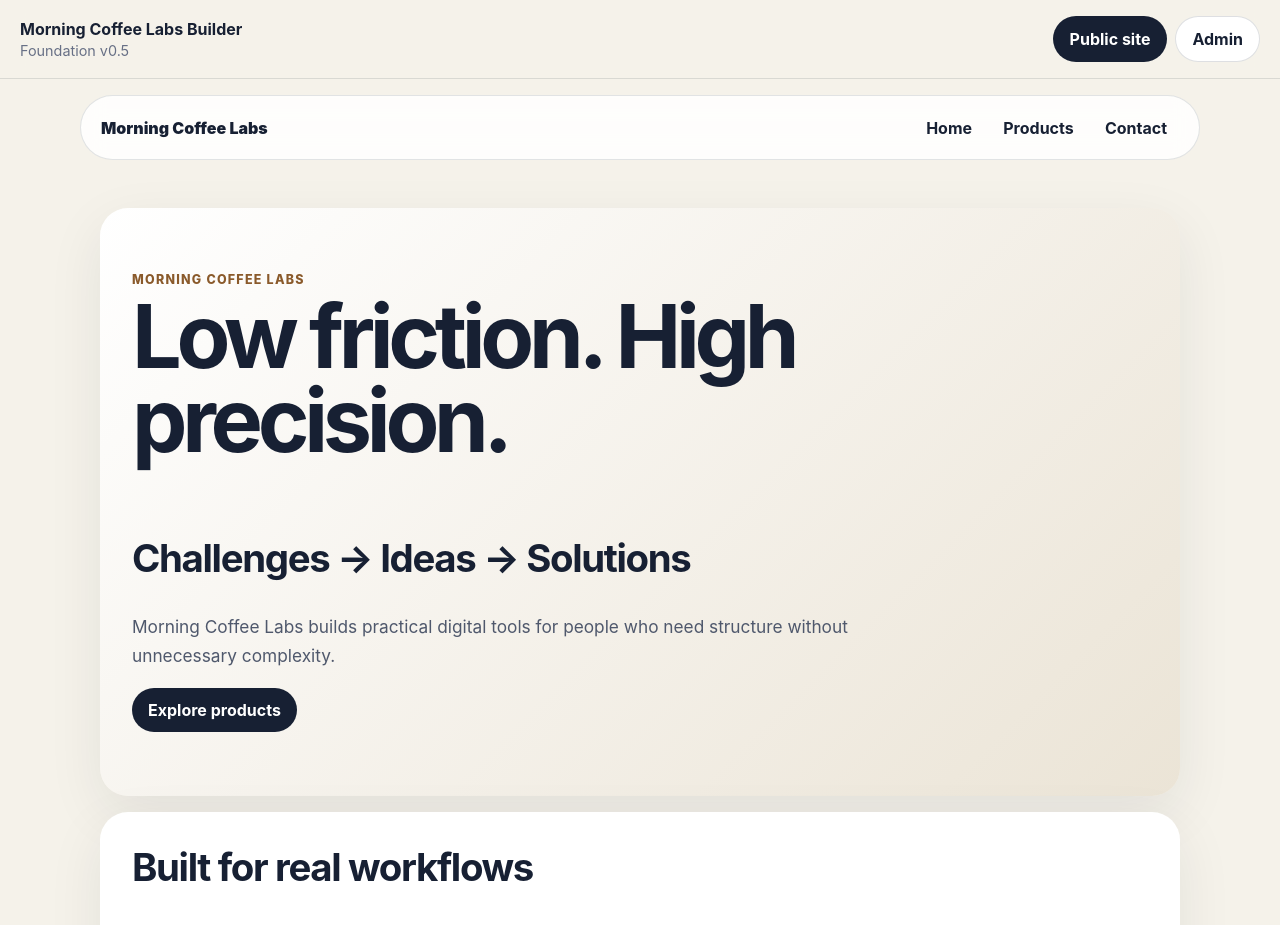
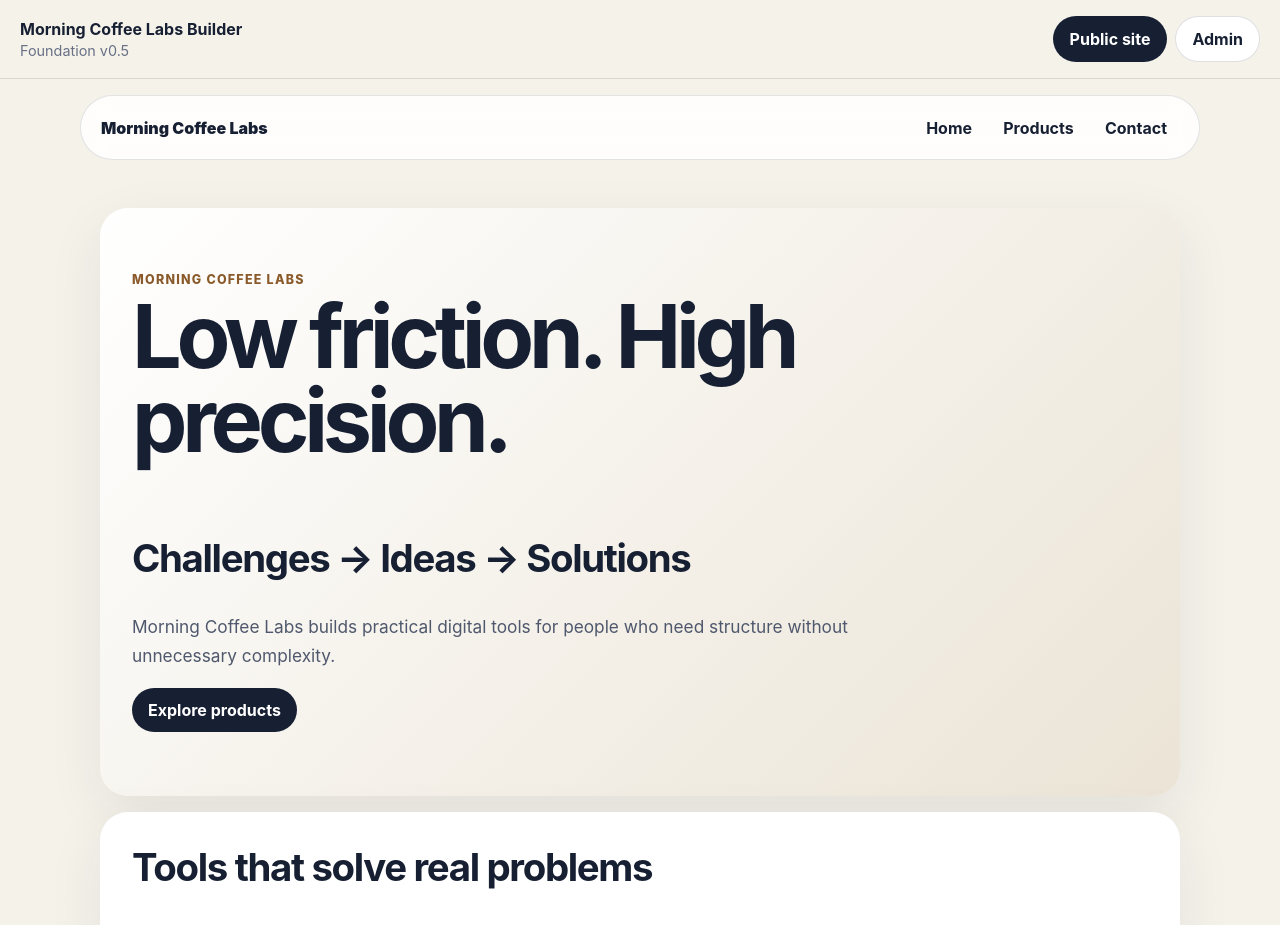
Before and after one commit to Tony-MCL/mcl-builder, a React (Vite) app: page / in a window 1280 px wide. Shown: the top 925 px of the page. Built offline with nearby package versions, Linux system fonts and the light colour scheme.

Commit message:
Update demoSite.ts

```diff
--- a/src/data/demoSite.ts
+++ b/src/data/demoSite.ts
@@ -6,37 +6,17 @@ export const demoSite: SiteData = {
     enabled: true,
     logoText: "Morning Coffee Labs",
     links: [
-      {
-        id: "nav-home",
-        label: "Home",
-        href: "/",
-      },
-      {
-        id: "nav-products",
-        label: "Products",
-        href: "/products",
-      },
-      {
-        id: "nav-contact",
-        label: "Contact",
-        href: "/contact",
-      },
+      { id: "nav-home", label: "Home", href: "/" },
+      { id: "nav-products", label: "Products", href: "/products" },
+      { id: "nav-contact", label: "Contact", href: "/contact" },
     ],
   },
   footer: {
     enabled: true,
     text: "© Morning Coffee Labs. Challenges → Ideas → Solutions.",
     links: [
-      {
-        id: "footer-privacy",
-        label: "Privacy",
-        href: "/privacy",
-      },
-      {
-        id: "footer-terms",
-        label: "Terms",
-        href: "/terms",
-      },
+      { id: "footer-privacy", label: "Privacy", href: "/privacy" },
+      { id: "footer-terms", label: "Terms", href: "/terms" },
     ],
   },
   pages: [
@@ -45,6 +25,9 @@ export const demoSite: SiteData = {
       slug: "/",
       title: "Morning Coffee Labs",
       description: "Small tools for real work.",
+      pageType: "standard",
+      hideHeader: false,
+      hideFooter: false,
       sections: [
         {
           id: "hero-1",
@@ -56,10 +39,33 @@ export const demoSite: SiteData = {
           buttonHref: "/products",
         },
         {
-          id: "text-1",
-          type: "text",
-          title: "Built for real workflows",
-          body: "This new platform will become the public website, admin panel and content control system for Morning Coffee Labs.",
+          id: "cards-1",
+          type: "cards",
+          title: "Tools that solve real problems",
+          subtitle: "A growing platform for practical products.",
+          cards: [
+            {
+              id: "card-progress",
+              title: "Manage Progress",
+              body: "Structured progress planning with print-first thinking.",
+              linkLabel: "View product",
+              linkHref: "/products",
+            },
+            {
+              id: "card-kvittek",
+              title: "Kvittek",
+              body: "A practical place to keep receipts, warranties and proof of purchase.",
+              linkLabel: "View product",
+              linkHref: "/products",
+            },
+            {
+              id: "card-husket",
+              title: "husk’et",
+              body: "Simple reminders and everyday memory support.",
+              linkLabel: "View product",
+              linkHref: "/products",
+            },
+          ],
         },
         {
           id: "cta-1",
@@ -76,6 +82,9 @@ export const demoSite: SiteData = {
       slug: "/products",
       title: "Products",
       description: "Products from Morning Coffee Labs.",
+      pageType: "standard",
+      hideHeader: false,
+      hideFooter: false,
       sections: [
         {
           id: "products-hero",
@@ -93,6 +102,9 @@ export const demoSite: SiteData = {
       slug: "/contact",
       title: "Contact",
       description: "Contact Morning Coffee Labs.",
+      pageType: "standard",
+      hideHeader: false,
+      hideFooter: false,
       sections: [
         {
           id: "contact-text",
@@ -102,5 +114,22 @@ export const demoSite: SiteData = {
         },
       ],
     },
+    {
+      id: "privacy",
+      slug: "/privacy",
+      title: "Privacy",
+      description: "Privacy information.",
+      pageType: "legal",
+      hideHeader: false,
+      hideFooter: false,
+      sections: [
+        {
+          id: "privacy-text",
+          type: "text",
+          title: "Privacy",
+          body: "Legal page placeholder. This page type can later get a simpler layout and footer-focused linking.",
+        },
+      ],
+    },
   ],
 };
```
